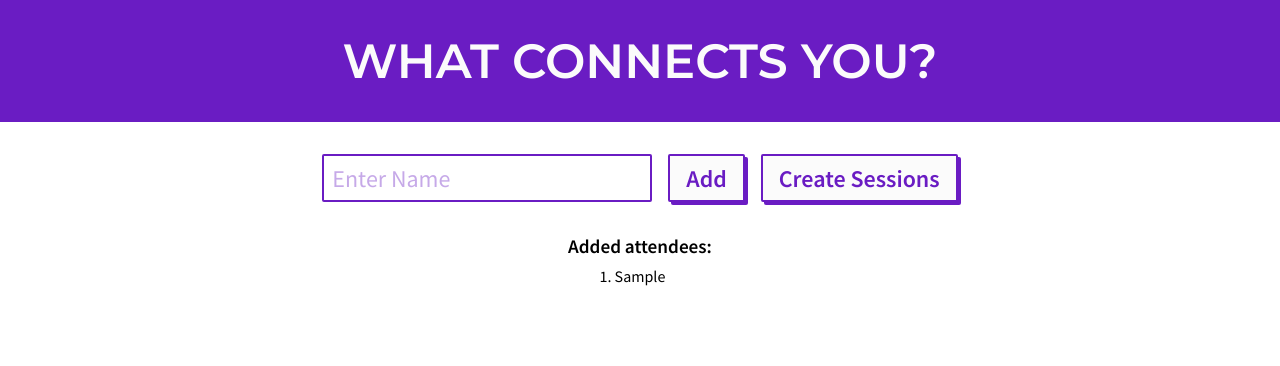
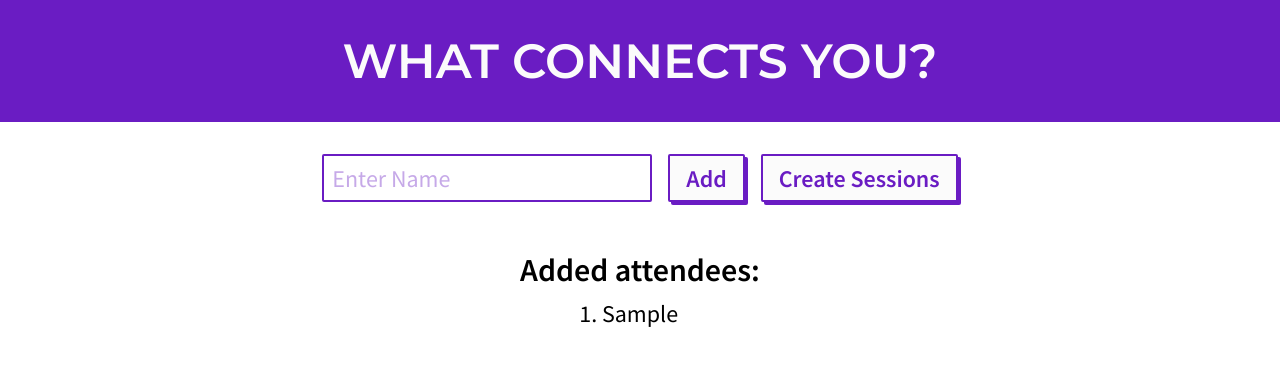
Before and after one commit to coding-bootcamps-eu/what-connects-you, a Vue app: page / in a window 1280 px wide. Both pictures are taken after typing "Sample" into the empty fields and a click on the button "Add". Shown: the top 366 px of the page. Built offline with nearby package versions, Linux system fonts and the light colour scheme.

Commit message:
chore: adjust font size of list headings

```diff
--- a/src/App.vue
+++ b/src/App.vue
@@ -27,7 +27,7 @@
         <li
           v-for="attendee in attendees"
           :key="attendee"
-          class="attendee-list__item"
+          class="added-attendees__list-item"
         >
           {{ attendee }}
         </li>
@@ -201,13 +201,19 @@ export default defineComponent({
 }
 
 .added-attendees {
-  margin-top: 1.5rem;
+  margin-top: 2.5rem;
 }
 
 .added-attendees__header {
   margin: 0;
   font-weight: 600;
-  font-size: 1.2rem;
+  font-size: 1.5rem;
+}
+
+@media screen and (min-width: 768px) {
+  .added-attendees__header {
+    font-size: 2rem;
+  }
 }
 
 .added-attendees__list {
@@ -220,8 +226,12 @@ export default defineComponent({
   padding: 0;
 }
 
+.added-attendees__list-item {
+  font-size: 1.5rem;
+}
+
 .sessions {
-  margin-top: 2rem;
+  margin-top: 1.5rem;
   margin-bottom: 4rem;
   width: 100%;
 }
@@ -231,9 +241,9 @@ export default defineComponent({
   font-weight: 600;
 }
 
-@media screen and (max-width: 768px) {
+@media screen and (min-width: 768px) {
   .sessions__heading {
-    font-size: 3rem;
+    font-size: 2rem;
   }
 }
 
```
